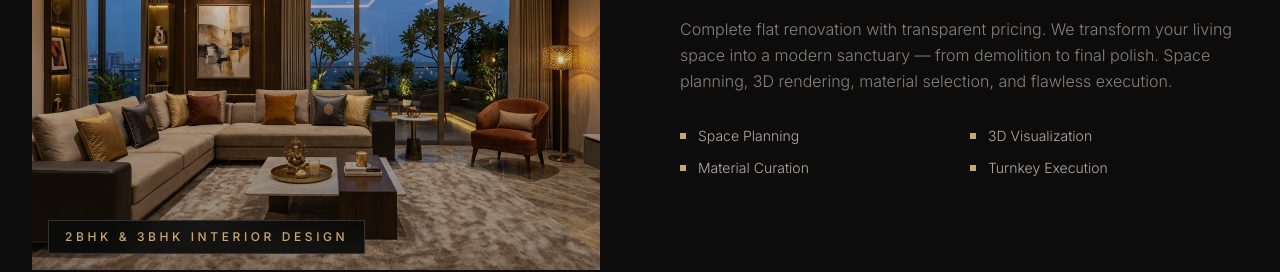
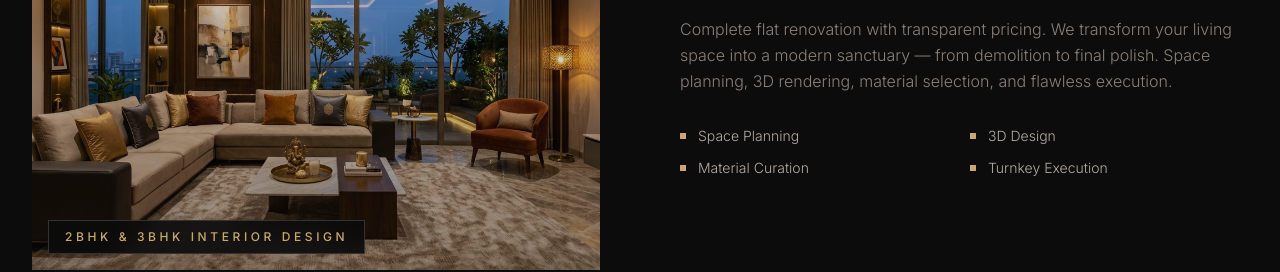
Before and after one commit to growliner/knk-homes, a Next.js app: page / in a window 1280 px wide. Shown: the part 1380-1652 px from the top of the page. Built offline with nearby package versions, Linux system fonts and the light colour scheme.

Commit message:
Update feature description from '3D Visualization' to '3D Design'

```diff
--- a/src/components/ServicesGrid.tsx
+++ b/src/components/ServicesGrid.tsx
@@ -12,7 +12,7 @@ const services = [
     image: "/living-room.jpg",
     description:
       "Complete flat renovation with transparent pricing. We transform your living space into a modern sanctuary — from demolition to final polish. Space planning, 3D rendering, material selection, and flawless execution.",
-    features: ["Space Planning", "3D Visualization", "Material Curation", "Turnkey Execution"],
+    features: ["Space Planning", "3D Design", "Material Curation", "Turnkey Execution"],
   },
   {
     icon: <CookingPot className="w-7 h-7" />,
```
